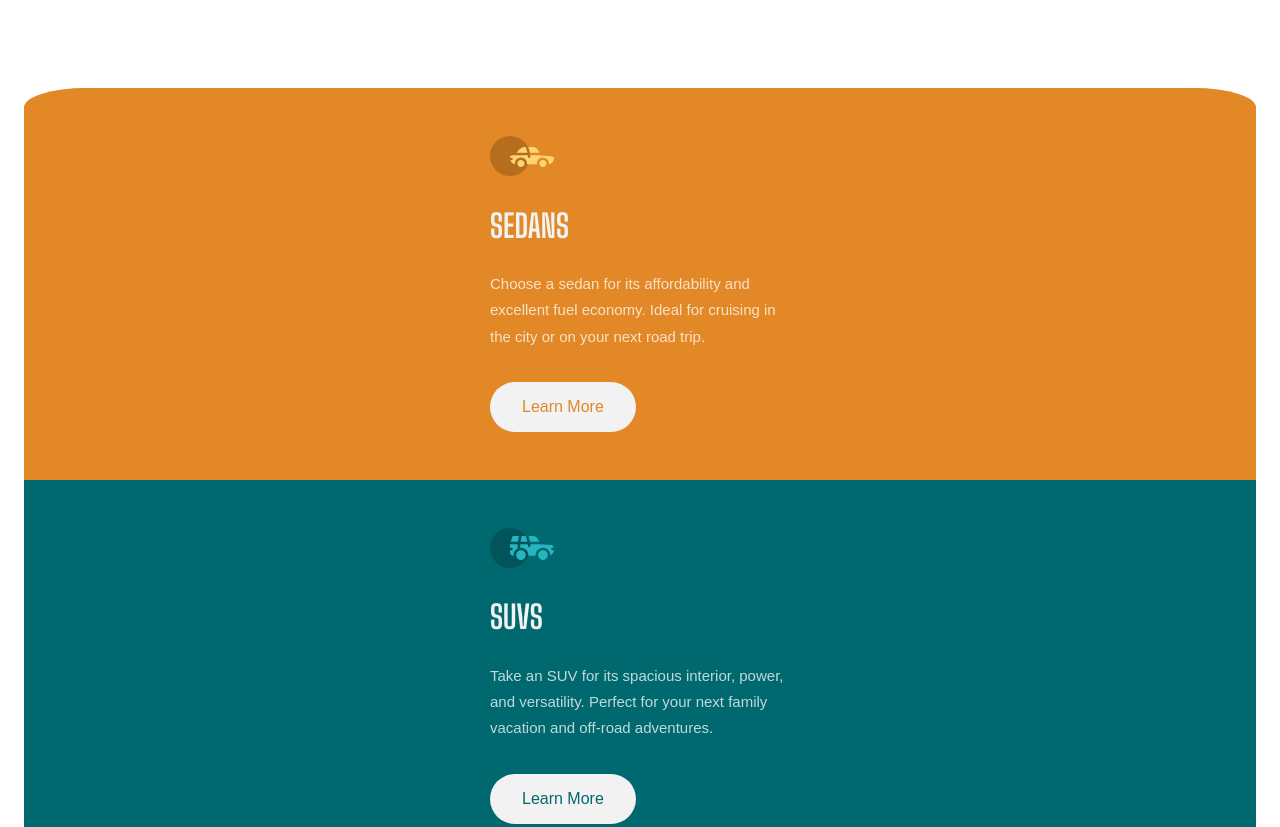
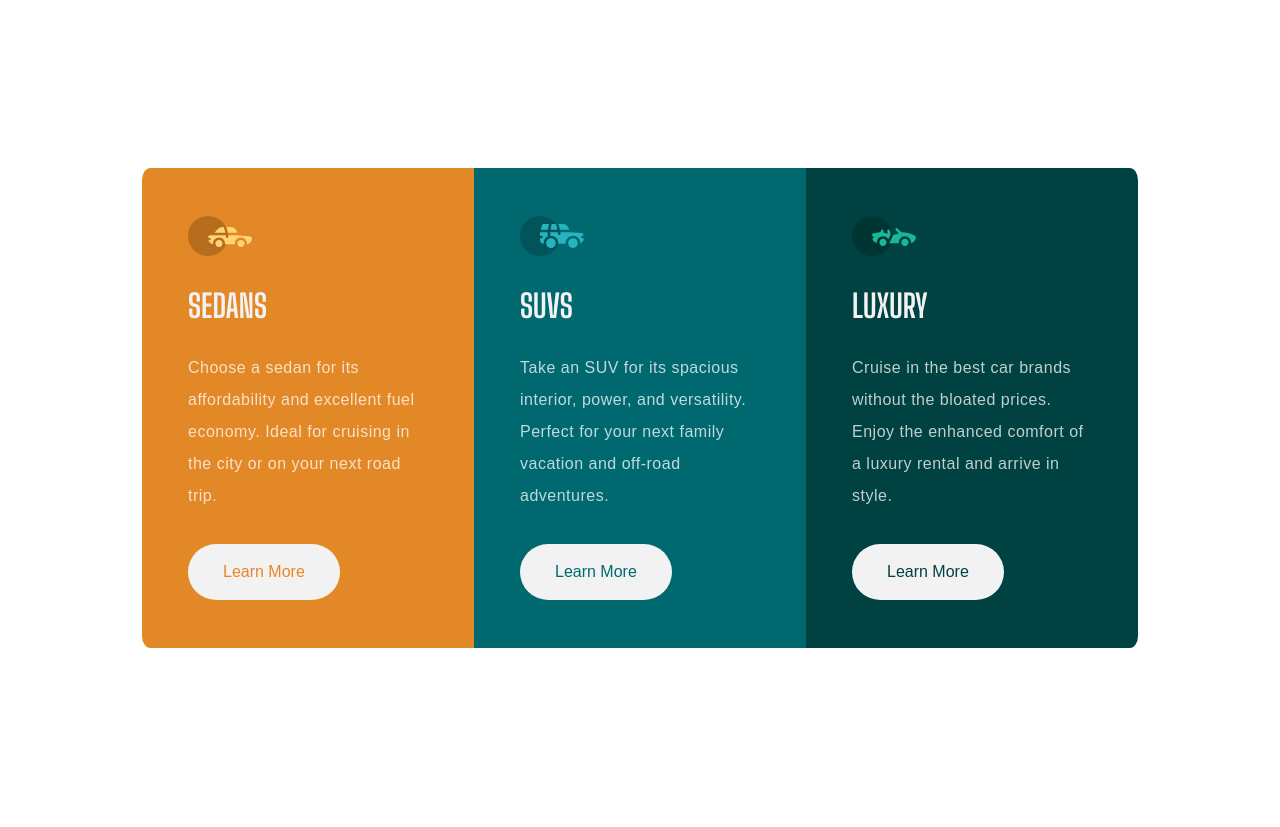
Before and after one commit to crackerFactory64/3-column-preview-card-component, a plain HTML site: page index.html in a window 1280 px wide. Shown: the top 827 px of the page. Drawn offline with Linux system fonts and the light colour scheme.

Commit message:
desktop layout complete

```diff
--- a/index.html
+++ b/index.html
@@ -19,8 +19,8 @@
     <title>Frontend Mentor | 3-column preview card component</title>
   </head>
   <body>
-    <main>
-      <div class="row">
+    <div class="main row">
+      <div class="component row">
         <div class="card">
           <div class="container">
             <img src="images/icon-sedans.svg" class="card__img" />
@@ -32,7 +32,6 @@
             <a href="#" class="card__button">Learn More</a>
           </div>
         </div>
-
         <div class="card">
           <div class="container">
             <img src="images/icon-suvs.svg" class="card__img" />
@@ -44,7 +43,6 @@
             <a href="#" class="card__button">Learn More</a>
           </div>
         </div>
-
         <div class="card">
           <div class="container">
             <img src="images/icon-luxury.svg" class="card__img" />
@@ -57,6 +55,6 @@
           </div>
         </div>
       </div>
-    </main>
+    </div>
   </body>
 </html>
--- a/style.css
+++ b/style.css
@@ -35,8 +35,8 @@ main {
 
 .card:nth-of-type(1) {
   background-color: var(--brightOrange);
-  border-top-left-radius: 5%;
-  border-top-right-radius: 5%;
+  border-top-left-radius: 2.5%;
+  border-top-right-radius: 2.5%;
 }
 
 .card:nth-of-type(2) {
@@ -45,8 +45,8 @@ main {
 
 .card:nth-of-type(3) {
   background-color: var(--veryDarkCyan);
-  border-bottom-left-radius: 5%;
-  border-bottom-right-radius: 5%;
+  border-bottom-left-radius: 2.5%;
+  border-bottom-right-radius: 2.5%;
 }
 
 .card__title {
@@ -58,9 +58,10 @@ main {
 
 .card__text {
   font-family: "Lexand Deca", sans-serif;
-  font-size: 15px;
+  font-size: 1rem;
   color: var(--transparentWhite);
-  line-height: 1.75em;
+  line-height: 2em;
+  letter-spacing: 0.5px;
 }
 
 .card__button {
@@ -70,6 +71,7 @@ main {
   margin-top: 2em;
   background: var(--veryLightGray);
   padding: 1em 2em;
+  border: solid 3px transparent;
   border-radius: 10em;
   text-decoration: none;
   font-family: "Lexand Deca", sans-serif;
@@ -84,3 +86,44 @@ main {
 .card:nth-of-type(3) .card__button {
   color: var(--veryDarkCyan);
 }
+
+.card__button:hover,
+.card__button:focus {
+  color: var(--transparentWhite) !important;
+  background: var(--brightOrange);
+  border-color: var(--transparentWhite);
+}
+
+.card:nth-of-type(2) .card__button:focus,
+.card:nth-of-type(2) .card__button:hover {
+  background: var(--darkCyan);
+}
+
+.card:nth-of-type(3) .card__button:focus,
+.card:nth-of-type(3) .card__button:hover {
+  background: var(--veryDarkCyan);
+}
+
+@media only screen and (min-width: 700px) {
+  .row {
+    display: flex;
+  }
+
+  .main {
+    min-height: 100vh;
+    align-items: center;
+    justify-content: center;
+  }
+
+  .component {
+    width: fit-content;
+  }
+
+  .card:nth-of-type(1) {
+    border-radius: 2.5% 0 0 2.5%;
+  }
+
+  .card:nth-of-type(3) {
+    border-radius: 0 2.5% 2.5% 0;
+  }
+}
```
